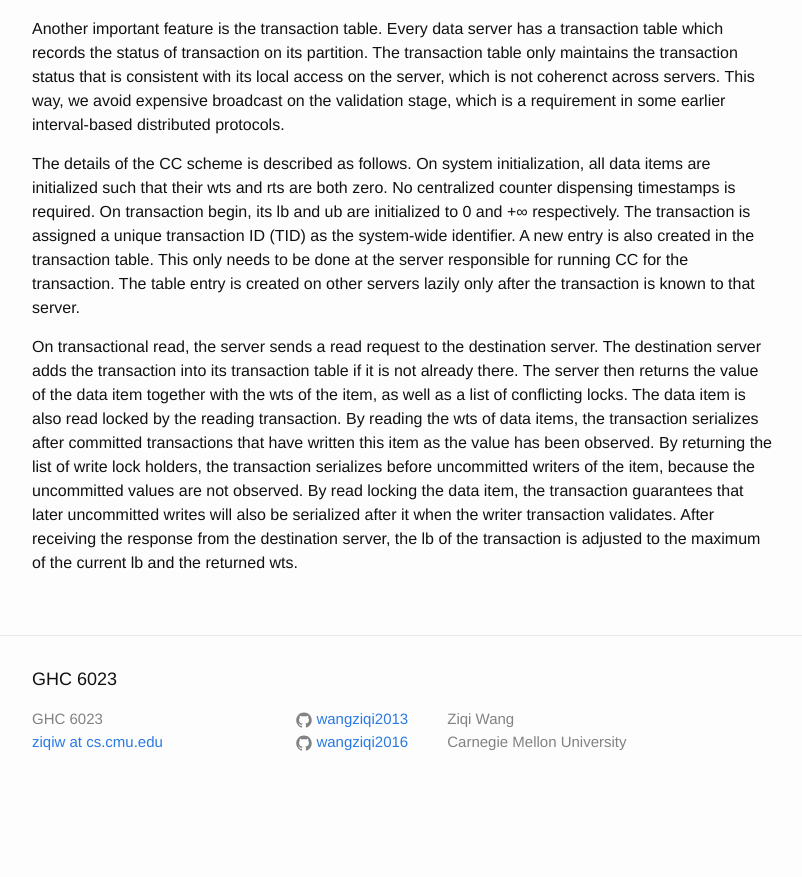
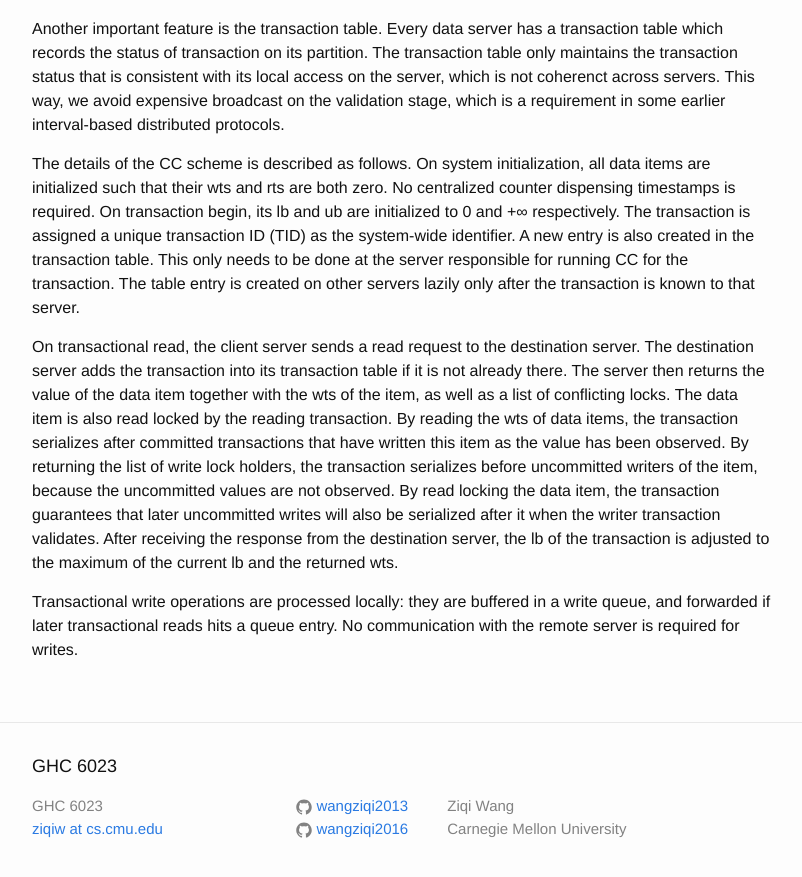
Before and after one commit to wangziqi2013/wangziqi2013.github.io, a Jekyll site: the page built from _posts/2018-12-18-maat.markdown, in a window 1280 px wide and 900 px high, scrolled down 1474 px. Shown: the top 877 px of the window, without its empty margins (238-1040 px from the left). Built offline with Jekyll 4.4.1, drawn with Linux system fonts in a browser that asks for light colours; before the commit the page ends 2287 px from its top, so only the background shows below that.

Commit message:
Finish write

```diff
--- a/_posts/2018-12-18-maat.markdown
+++ b/_posts/2018-12-18-maat.markdown
@@ -57,7 +57,7 @@ A new entry is also created in the transaction table. This only needs to be done
 the server responsible for running CC for the transaction. The table entry is created on other servers lazily only after the
 transaction is known to that server.
 
-On transactional read, the server sends a read request to the destination server. The destination server adds the transaction
+On transactional read, the client server sends a read request to the destination server. The destination server adds the transaction
 into its transaction table if it is not already there. The server then returns the value of the data item together with the
 wts of the item, as well as a list of conflicting locks. The data item is also read locked by the reading transaction. By reading
 the wts of data items, the transaction serializes after committed transactions that have written this item as the
@@ -65,3 +65,6 @@ value has been observed. By returning the list of write lock holders, the transa
 the item, because the uncommitted values are not observed. By read locking the data item, the transaction guarantees that
 later uncommitted writes will also be serialized after it when the writer transaction validates. After receiving the
 response from the destination server, the lb of the transaction is adjusted to the maximum of the current lb and the returned wts.
+
+Transactional write operations are processed locally: they are buffered in a write queue, and forwarded if later transactional
+reads hits a queue entry. No communication with the remote server is required for writes.
```
